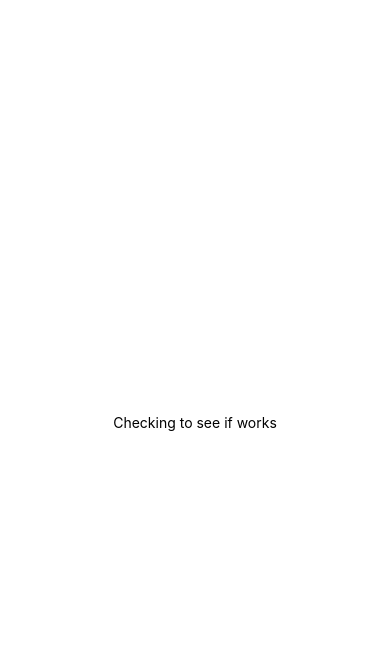
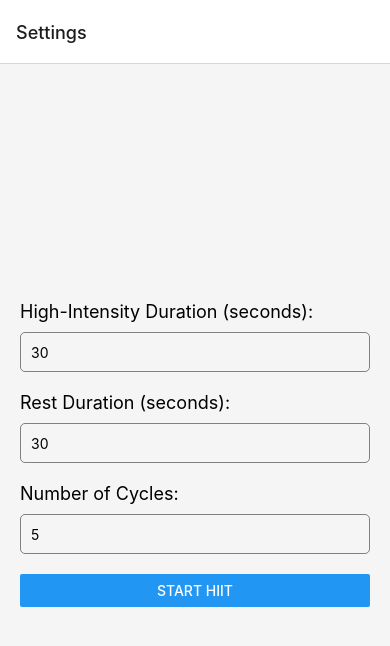
Before and after one commit to timothybruns/HitSplit, a React Native app in the folder HitSplit/: screen /Settings in a window 390 px wide. Shown: the top 646 px of the page. Built offline with nearby package versions, Linux system fonts and the light colour scheme.

Commit message:
mvp working

```diff
--- a/HitSplit/App.js
+++ b/HitSplit/App.js
@@ -1,20 +1,21 @@
-import { StatusBar } from 'expo-status-bar';
-import { StyleSheet, Text, View } from 'react-native';
+import React from 'react';
+import { NavigationContainer } from '@react-navigation/native';
+import { createBottomTabNavigator } from "@react-navigation/bottom-tabs";
+import { createStackNavigator } from '@react-navigation/stack';
+import TimerScreen from './screens/TimerScreen';
+import SettingsScreen from './screens/SettingsScreen';
 
-export default function App() {
+const Stack = createStackNavigator();
+
+const App = () => {
   return (
-    <View style={styles.container}>
-      <Text>Checking to see if works</Text>
-      <StatusBar style="auto" />
-    </View>
+    <NavigationContainer>
+      <Stack.Navigator initialRouteName="Settings">
+        <Stack.Screen name="Settings" component={SettingsScreen} />
+        <Stack.Screen name="Timer" component={TimerScreen} />
+      </Stack.Navigator>
+    </NavigationContainer>
   );
-}
+};
 
-const styles = StyleSheet.create({
-  container: {
-    flex: 1,
-    backgroundColor: '#fff',
-    alignItems: 'center',
-    justifyContent: 'center',
-  },
-});
+export default App;
--- /dev/null
+++ b/HitSplit/components/AudioCue.js
@@ -0,0 +1,12 @@
+import { Audio } from 'expo-av';
+
+const AudioCue = {
+  play: async () => {
+    const { sound } = await Audio.Sound.createAsync(
+      // require('./assets/cue.mp3') // Replace with your actual file path
+    );
+    await sound.playAsync();
+  }
+};
+
+export default AudioCue;
--- /dev/null
+++ b/HitSplit/screens/SettingsScreen.js
@@ -0,0 +1,64 @@
+import React, { useState } from 'react';
+import { View, Text, TextInput, Button, StyleSheet } from 'react-native';
+
+const SettingsScreen = ({ navigation }) => {
+  const [highIntensityDuration, setHighIntensityDuration] = useState(30);
+  const [restDuration, setRestDuration] = useState(30);
+  const [cycles, setCycles] = useState(5);
+
+  return (
+    <View style={styles.container}>
+      <Text style={styles.label}>High-Intensity Duration (seconds):</Text>
+      <TextInput
+        style={styles.input}
+        value={String(highIntensityDuration)}
+        onChangeText={(value) => setHighIntensityDuration(parseInt(value))}
+        keyboardType="numeric"
+      />
+
+      <Text style={styles.label}>Rest Duration (seconds):</Text>
+      <TextInput
+        style={styles.input}
+        value={String(restDuration)}
+        onChangeText={(value) => setRestDuration(parseInt(value))}
+        keyboardType="numeric"
+      />
+
+      <Text style={styles.label}>Number of Cycles:</Text>
+      <TextInput
+        style={styles.input}
+        value={String(cycles)}
+        onChangeText={(value) => setCycles(parseInt(value))}
+        keyboardType="numeric"
+      />
+
+      <Button
+        title="Start HIIT"
+        onPress={() => navigation.navigate('Timer', { highIntensityDuration, restDuration, cycles })}
+      />
+    </View>
+  );
+};
+
+const styles = StyleSheet.create({
+  container: {
+    flex: 1,
+    justifyContent: 'center',
+    padding: 20,
+    backgroundColor: '#f5f5f5',
+  },
+  label: {
+    fontSize: 18,
+    marginBottom: 10,
+  },
+  input: {
+    height: 40,
+    borderColor: 'gray',
+    borderWidth: 1,
+    marginBottom: 20,
+    paddingHorizontal: 10,
+    borderRadius: 5,
+  },
+});
+
+export default SettingsScreen;
--- /dev/null
+++ b/HitSplit/screens/TimerScreen.js
@@ -0,0 +1,62 @@
+import React, { useState, useEffect } from 'react';
+import { View, Text, Button, StyleSheet } from 'react-native';
+import AudioCue from '../components/AudioCue';
+
+const TimerScreen = ({ route, navigation }) => {
+  const { highIntensityDuration, restDuration, cycles } = route.params;
+  const [currentCycle, setCurrentCycle] = useState(1);
+  const [isHighIntensity, setIsHighIntensity] = useState(true);
+  const [timer, setTimer] = useState(highIntensityDuration);
+
+  useEffect(() => {
+    if (timer === 0) {
+      if (isHighIntensity) {
+        setTimer(restDuration);
+      } else {
+        setTimer(highIntensityDuration);
+        setCurrentCycle(currentCycle + 1);
+      }
+      setIsHighIntensity(!isHighIntensity);
+      AudioCue.play();
+    }
+
+    if (currentCycle > cycles) {
+      navigation.navigate('Settings');
+    }
+
+    const interval = setInterval(() => {
+      setTimer(timer - 1);
+    }, 1000);
+
+    return () => clearInterval(interval);
+  }, [timer, isHighIntensity, currentCycle]);
+
+  return (
+    <View style={styles.container}>
+      <Text style={styles.timerText}>
+        {isHighIntensity ? 'High Intensity' : 'Rest'}: {timer}s
+      </Text>
+      <Text style={styles.cycleText}>Cycle: {currentCycle}/{cycles}</Text>
+      <Button title="Stop" onPress={() => navigation.navigate('Settings')} />
+    </View>
+  );
+};
+
+const styles = StyleSheet.create({
+  container: {
+    flex: 1,
+    justifyContent: 'center',
+    alignItems: 'center',
+    backgroundColor: '#f5f5f5',
+  },
+  timerText: {
+    fontSize: 48,
+    marginBottom: 20,
+  },
+  cycleText: {
+    fontSize: 24,
+    marginBottom: 40,
+  },
+});
+
+export default TimerScreen;
```
Also changed, not shown: HitSplit/package.json (+9 -1 lines), 1 other file (tests, documents, lock files or other folders).
